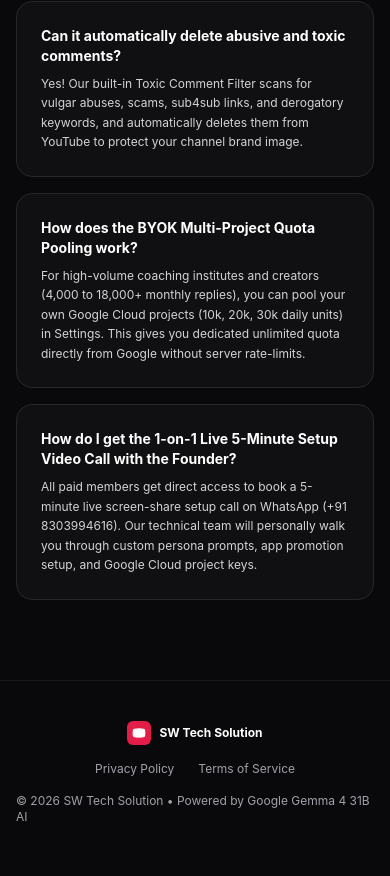
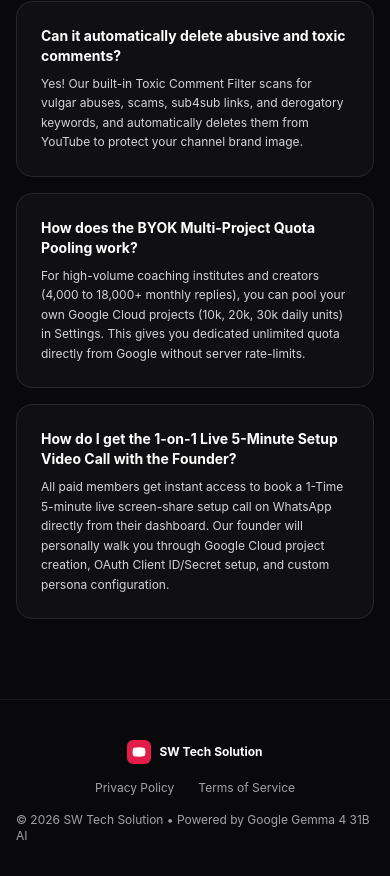
Before and after one commit to swgayanmitraai27-art/swtehyotube, a Next.js app: page / in a window 390 px wide. Shown: the part 9004-9880 px from the top of the page. Built offline with nearby package versions, Linux system fonts and the light colour scheme; no server answers.

Commit message:
fix: completely remove plain phone number from landing page FAQ and layout schema

```diff
--- a/src/app/layout.tsx
+++ b/src/app/layout.tsx
@@ -116,7 +116,6 @@ export default function RootLayout({
         logo: 'https://swgayanbhumi.in/logo.png',
         contactPoint: {
           '@type': 'ContactPoint',
-          telephone: '+91-8303994616',
           contactType: 'customer support',
           areaServed: 'IN',
           availableLanguage: ['Hindi', 'English'],
--- a/src/app/page.tsx
+++ b/src/app/page.tsx
@@ -431,7 +431,7 @@ export default function LandingPage() {
             },
             {
               q: 'How do I get the 1-on-1 Live 5-Minute Setup Video Call with the Founder?',
-              a: 'All paid members get direct access to book a 5-minute live screen-share setup call on WhatsApp (+91 8303994616). Our technical team will personally walk you through custom persona prompts, app promotion setup, and Google Cloud project keys.',
+              a: 'All paid members get instant access to book a 1-Time 5-minute live screen-share setup call on WhatsApp directly from their dashboard. Our founder will personally walk you through Google Cloud project creation, OAuth Client ID/Secret setup, and custom persona configuration.',
             },
           ].map((faq, i) => (
             <div
```
